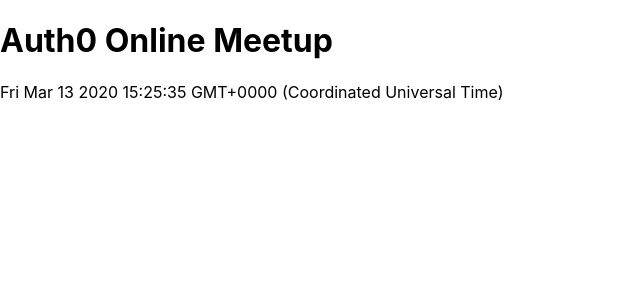
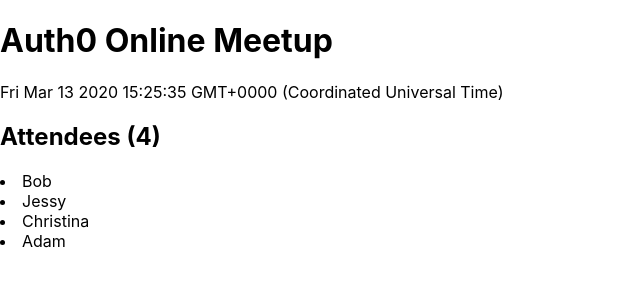
Before and after one commit to jmruiza/react-experimental-ui, a React (Create React App) app: page / in a window 1280 px wide. Shown: the top 300 px of the page, without its empty margins (0-640 px from the left). Built offline with nearby package versions, Linux system fonts and the light colour scheme.

Commit message:
Display attendees

```diff
--- a/src/App.js
+++ b/src/App.js
@@ -4,7 +4,8 @@
 
 const initialState = {
   title: 'Auth0 Online Meetup',
-  date: Date()
+  date: Date(),
+  attendees: ['Bob', 'Jessy', 'Christina', 'Adam']
 };
 
 const App = () => (
@@ -14,6 +15,12 @@
         <div>
           <h1>{props.title}</h1>
           <span>{props.date}</span>
+          <div>
+            <h2>{`Attendees (${props.attendees.length})`}</h2>
+            {props.attendees.map(attendant => (
+              <li>{attendant}</li>
+            ))}
+          </div>
         </div>
       )}
     </MeetupContext.Consumer>
```
